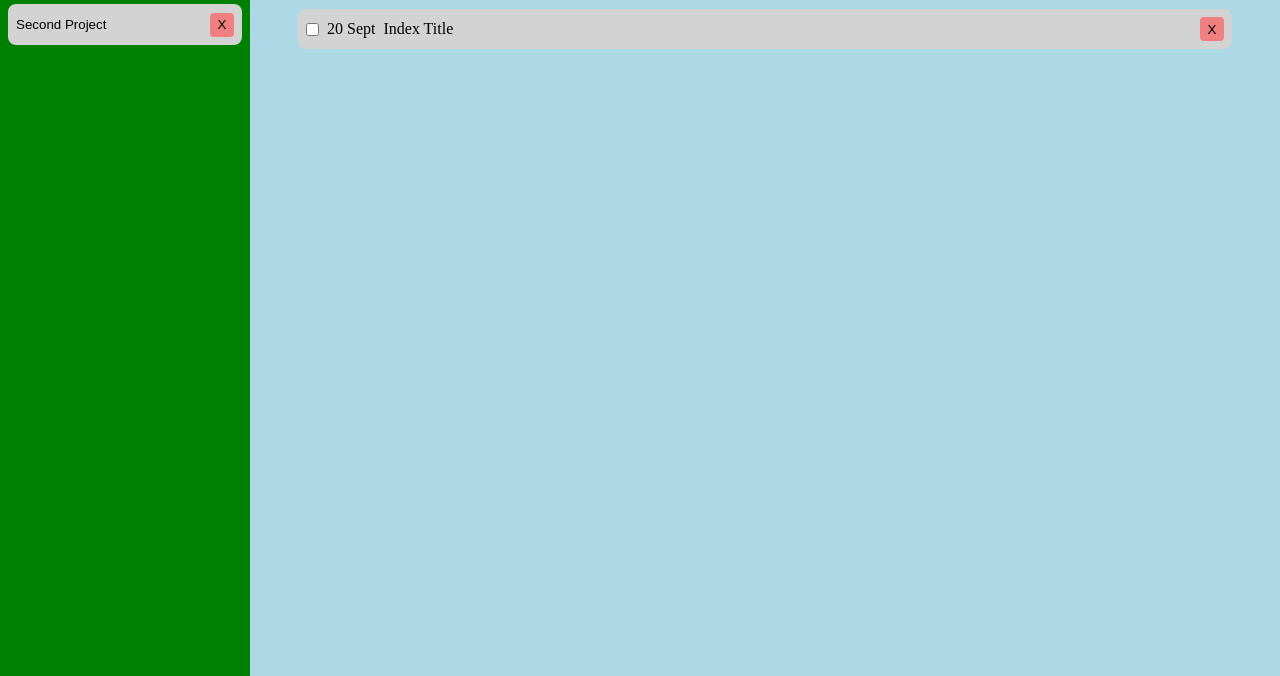
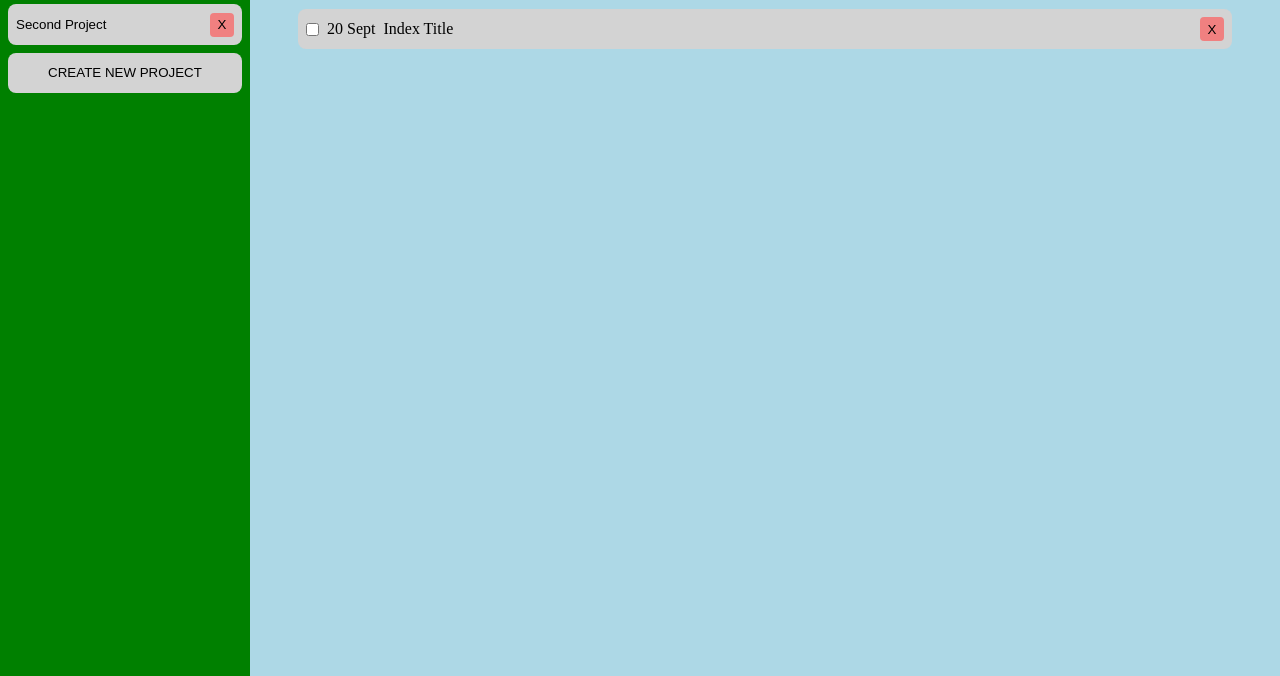
Before and after one commit to A-Shushi/odin-todo, a website built with webpack: page src/template.html in a window 1280 px wide. Shown: the part 124-800 px from the top of the page. Built offline with nearby package versions, Linux system fonts and the light colour scheme.

Commit message:
Create add new project button and attach event listenter to it

```diff
--- a/src/display.js
+++ b/src/display.js
@@ -44,6 +44,26 @@
 
         sidebarProjects.appendChild(newListItem)
     }
+    const addProjectItem = document.createElement("li");
+    addProjectItem.id = "add-project-item"
+
+    const newProjectButton = document.createElement("button");
+    newProjectButton.id = "add-project-button";
+    newProjectButton.textContent = "CREATE NEW PROJECT";
+    newProjectButton.addEventListener("click", (event) => {
+        console.log("New Project")
+        const newProjectName = prompt("What's the name of the project?")
+        if (newProjectName) {
+            createProject(newProjectName)
+            renderSidebar();
+        } else {
+            alert("Please provide a suitable name for the new project")
+        }
+    })
+    addProjectItem.appendChild(newProjectButton)
+
+    sidebarProjects.appendChild(addProjectItem)
+
 }
 
 function renderProject(project) {
--- a/src/styles.css
+++ b/src/styles.css
@@ -26,7 +26,8 @@ li {
     gap: 0.5rem;
 }
 
-#inbox-list-item {
+#inbox-list-item,
+#add-project-item {
     margin-bottom: 1rem;
 }
 
@@ -38,7 +39,8 @@ li {
     border-radius: 8px;
 }
 
-#inbox-list-button {
+#inbox-list-button,
+#add-project-button {
     flex: 1;
     width: 100%;
     border-radius: 8px;
@@ -59,8 +61,13 @@ li {
 }
 
 .project-list-button:hover,
-#inbox-list-button:hover {
+#inbox-list-button:hover,
+#add-project-button:hover {
     background-color: grey;
+}
+
+#add-project-button {
+    text-align: center;
 }
 
 .delete {
```
